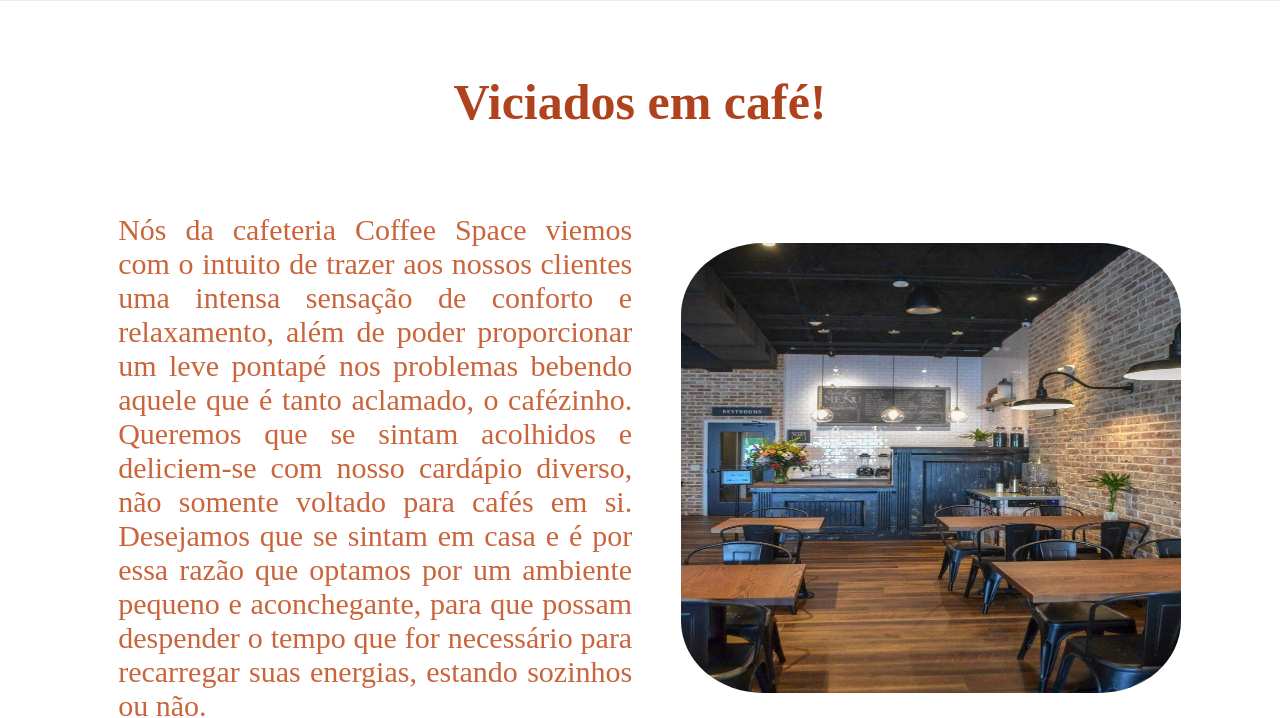
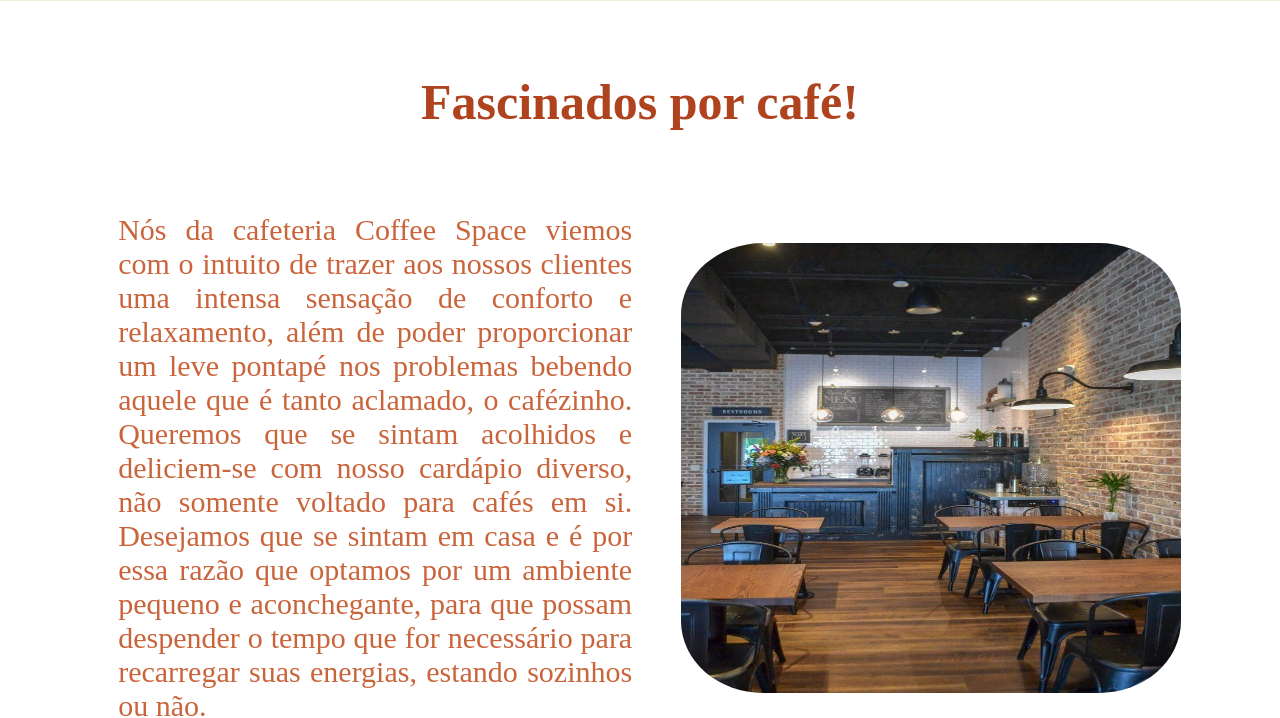
Before and after one commit to Ludmila2004/CoffeeSpace, a plain HTML site: page quemsomos.html in a window 1280 px wide. Shown: the part 111-829 px from the top of the page. Drawn offline with Linux system fonts and the light colour scheme.

Commit message:
Atualização na página quemsomos

```diff
--- a/quemsomos.html
+++ b/quemsomos.html
@@ -13,7 +13,7 @@
             <a href="index.html">HOME</a>
         </div>
         <div id="quemsomos">
-            <h1>Viciados em café!</h1>
+            <h1>Fascinados por café!</h1>
             <table>
                 <tr>
                     <td>
```
